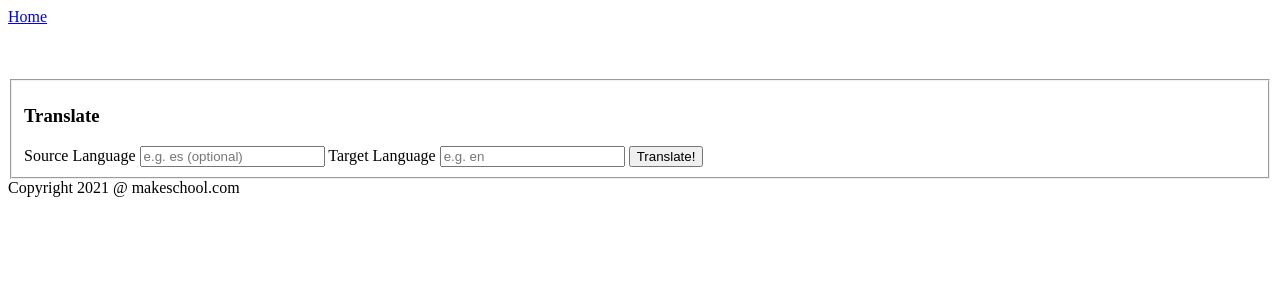
After one commit to ChaonengTan/Int1.3-TransPost, a Flask app: template templates/postDetails.html in a window 1280 px wide. The commit adds this page. Shown: the top 300 px of the page. Run offline with Flask 2, Linux system fonts and the light colour scheme; the template is opened without the code that fills it, so the values that code supplies are empty; some libraries are stand-ins or nearby versions.

Commit message:
+dynamicPostPages(_id), in-app translate, postDetails, minor typo tweaks

```diff
--- a/app.py
+++ b/app.py
@@ -38,7 +38,42 @@ def newPost():
         'mongoPosts' : mongoPosts
     }
     return render_template('home.html', **context)
+@app.route('/posts/<postID>')
+def postDetails(postID):
+    """Display post along with the details."""
+    postInfo = mongo.db.posts.find_one(ObjectId(postID))
+    context = {
+        'post' : postInfo
+    }
+    return render_template('postDetails.html', **context)
+@app.route('/posts/translate/<postID>', methods=['GET', 'POST'])
+def postTranslate(postID):
+    """Translates a post"""
+    postInfo = mongo.db.posts.find_one(ObjectId(postID))
+    source = request.form.get('translateSource')
+    target = request.form.get('translateTarget')
 
+    url = "https://google-translate1.p.rapidapi.com/language/translate/v2"
+    headers = {
+        'content-type': "application/x-www-form-urlencoded",
+        'accept-encoding': "application/gzip",
+        'x-rapidapi-key': "42f7c0c10cmshc0be89f4d5b8fbfp17aa59jsnb70a5af1ca16",
+        'x-rapidapi-host': "google-translate1.p.rapidapi.com"
+        }
+    Payload = f"q={postInfo['title']}&q={postInfo['disc']}&source={source}&target={target}"
+
+    titleResponse = requests.request("POST", url, data=Payload, headers=headers)
+    print(f'new Test request: {titleResponse.text}')
+    dataResponse = json.loads(titleResponse.text)
+    translatedPostInfo = {
+        'title': dataResponse['data']['translations'][0]['translatedText'],
+        'image': postInfo['image'],
+        'disc': dataResponse['data']['translations'][1]['translatedText']
+    }
+    context = {
+        'post' : translatedPostInfo
+    }
+    return render_template('postDetails.html', **context)
 if __name__ == '__main__':
     app.config['ENV'] = 'development'
     app.run(debug=True)
--- a/templates/footer.html
+++ b/templates/footer.html
@@ -1,3 +1,3 @@
 <footer><div>
-    Copyright 2020 @ makeschool.com
+    Copyright 2021 @ makeschool.com
 </div></footer>
--- /dev/null
+++ b/templates/postDetails.html
@@ -0,0 +1,26 @@
+{%extends 'base.html'%}
+{% block styles %}
+
+{% endblock %}
+{%block content%}
+<div class="postDetails">
+    <h3>{{post.title}}</h3>
+    <img src="{{post.image}}" alt="">
+    <p>{{post.disc}}</p>
+</div>
+<form action="/posts/translate/{{post._id}}" method="POST">
+    <fieldset>
+        <h3>Translate</h3>
+        <label>
+            Source Language
+            <input type="text" name="translateSource" placeholder="e.g. es (optional)">
+        </label>
+        <label>
+            Target Language
+            <input type="text" name="translateTarget" placeholder="e.g. en">
+        </label>
+
+        <input type="submit" class="submit" value="Translate!">
+    </fieldset>
+</form>
+{%endblock%}
```
Also changed, not shown: templates/home.html (+9 -5 lines), 1 other file.
